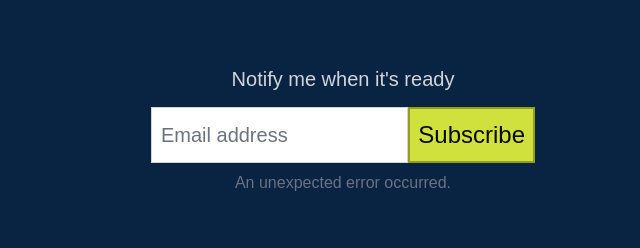
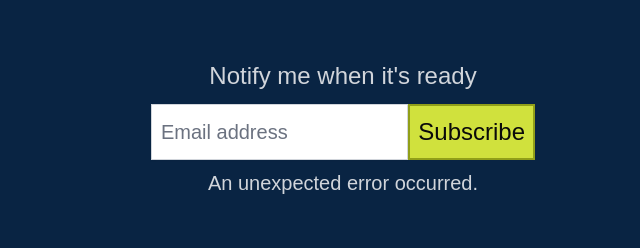
Before and after one commit to jossTripoli/dart-lander, a Next.js app: page / in a window 1280 px wide. Both pictures are taken after typing "name@example.com" into the empty fields and a click on the button "Subscribe". Shown: the part 437-685 px from the top of the page, without its empty margins (297-937 px from the left). Built offline with nearby package versions, Linux system fonts and the light colour scheme; no server answers; a web font is replaced by a local one.

Commit message:
update fonts

```diff
--- a/app/components/subscribe-form.tsx
+++ b/app/components/subscribe-form.tsx
@@ -36,12 +36,12 @@ function SubscribeForm() {
       const data = await response.json();
 
       if (response.ok) {
-        setMessage(data.message || 'Successfully subscribed!');
+        setMessage(`${data.message ? `✅ ${data.message}` : '✅ Successfully subscribed!'}`);
       } else {
-        setMessage(`Error: ${data.error || 'An error occurred'}`);
+        setMessage(`❌ Error: ${data.error || 'An error occurred'}`);
       }
     } catch (error) {
-      console.error('Error:', error);
+      console.error('❌ Error:', error);
       setMessage('An unexpected error occurred.');
     } finally {
       setIsSubmitting(false);
@@ -57,7 +57,7 @@ function SubscribeForm() {
             <div>
               <label
                 htmlFor="email"
-                className="block dark:text-slate-100 font-light text-[1.25rem] text-gray-300 leading-6"
+                className="block dark:text-slate-100 text-lg text-gray-300 leading-6"
               >
                 {newsletterheading}
               </label>
@@ -81,7 +81,7 @@ function SubscribeForm() {
                   {isSubmitting ? 'Subscribing...' : 'Subscribe'}
                 </button>
               </div>
-              {message && <p className="mt-2 text-sm text-gray-500">{message}</p>}
+              {message && <p className="mt-2 text-base text-gray-300">{message}</p>}
             </div>
           </form>
         </section>
```
